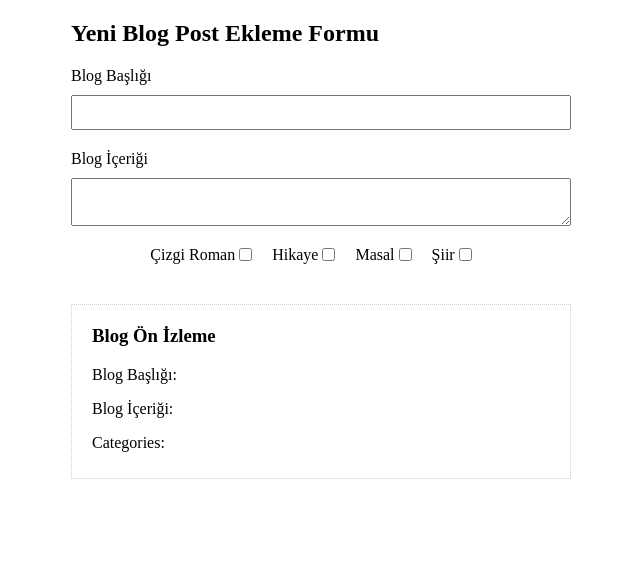
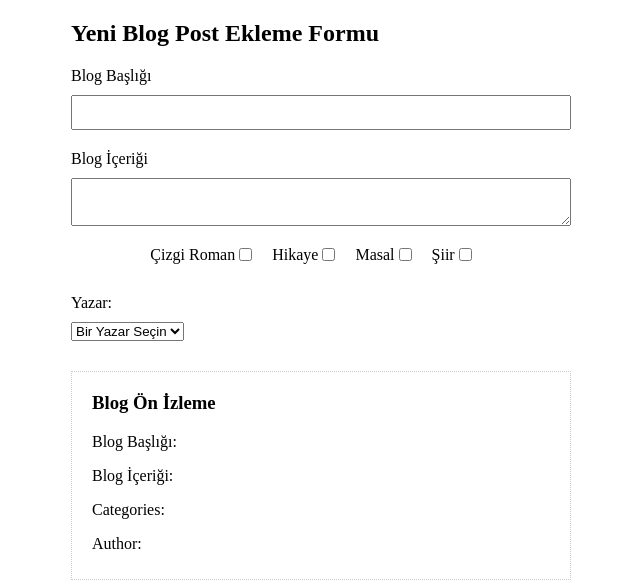
Before and after one commit to VeyselUstuntas/vue-app, a Vue app: page / in a window 1280 px wide. Shown: the top 588 px of the page, without its empty margins (319-959 px from the left). Built offline with nearby package versions, Linux system fonts and the light colour scheme.

Commit message:
feat: select ile ilgil işlemler

```diff
--- a/src/components/add-blog.vue
+++ b/src/components/add-blog.vue
@@ -21,6 +21,14 @@
                 <label>Şiir</label>
                 <input type="checkbox" value="siir" v-model="blog.categories">
             </div>
+
+            <label>Yazar:</label>
+            <select v-model="this.blog.author">
+                <option value="">Bir Yazar Seçin</option>
+                <template v-for="author in this.authors">
+                    <option :value="author">{{ author }}</option>
+                </template>
+            </select>
         </form>
 
         <div id="preview">
@@ -31,6 +39,8 @@
             <ul>
                 <li v-for="category in this.blog.categories">{{ category }}</li>
             </ul>
+            <p>Author: {{ this.blog.author }}</p>
+
 
         </div>
 
@@ -44,8 +54,10 @@ export default {
             blog: {
                 title: "",
                 content: "",
-                categories:[]
-            }
+                categories:[],
+                author:""
+            },
+            authors:["Veysel","Ali","Mehmet","İbrahim","Hasan","Harun"]
 
         }
     },
```
